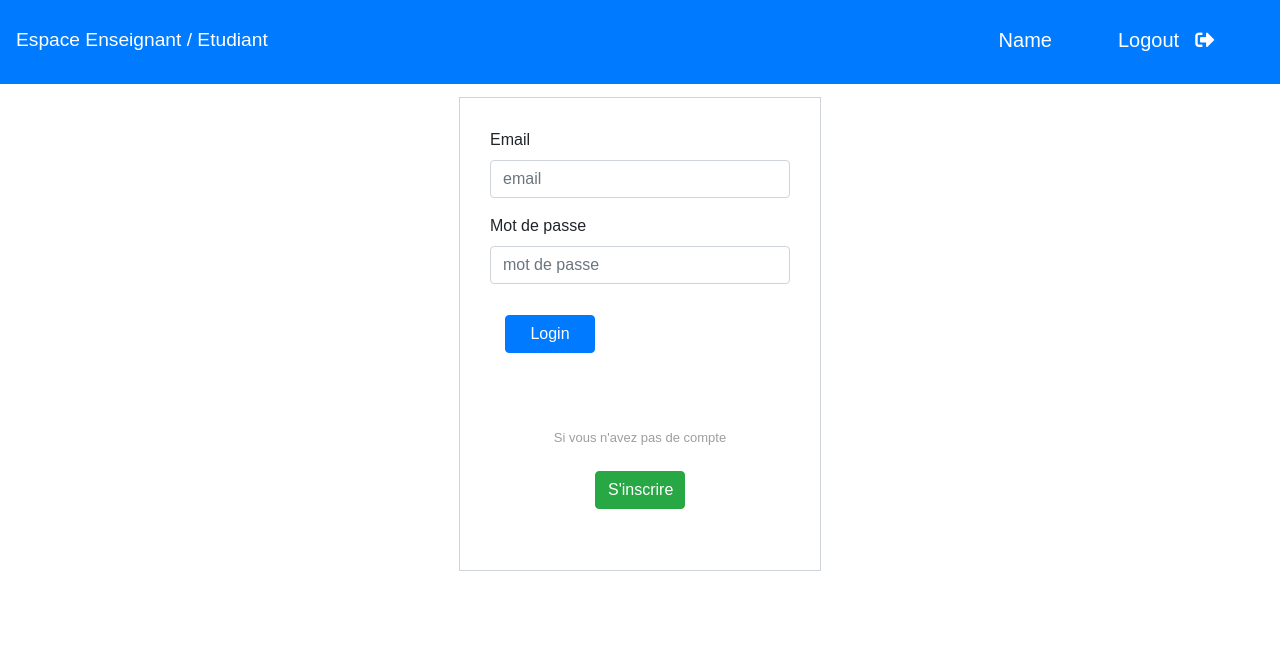
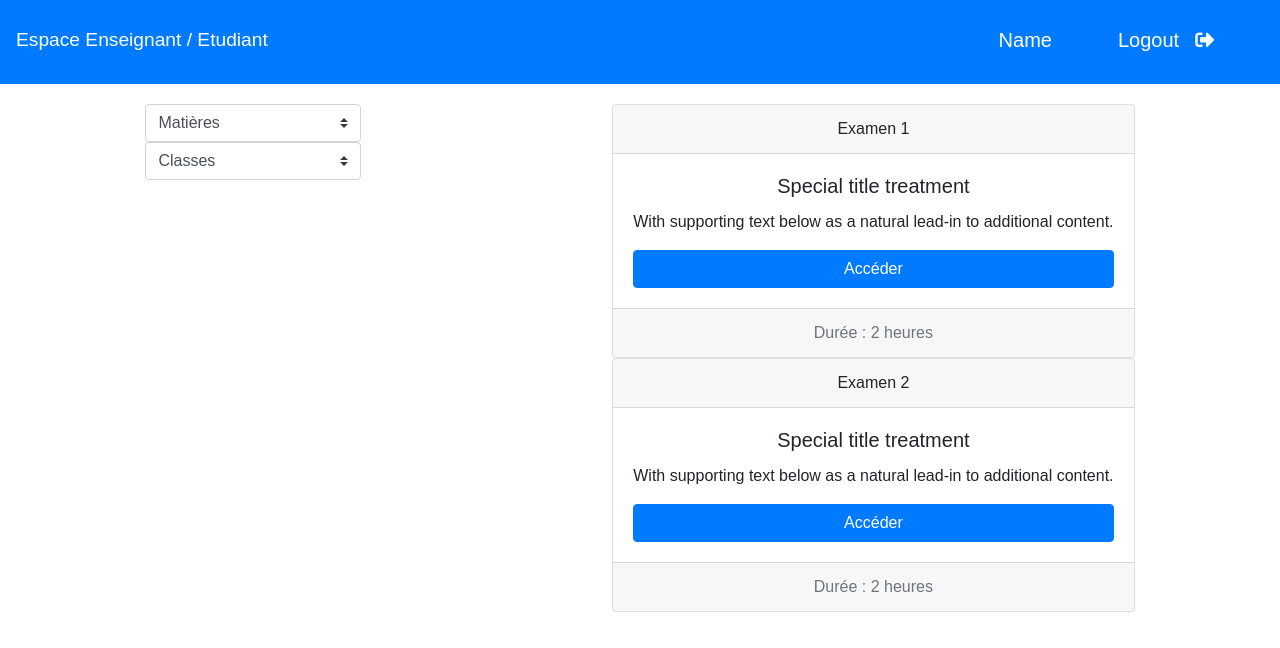
Before and after one commit to chix12/projectGMC, a React (Create React App) app in the folder my-project/: page / in a window 1280 px wide. Shown: the top 648 px of the page. Built offline with nearby package versions, Linux system fonts and the light colour scheme; the HTML template or start-up script is replaced by a standard one.

Commit message:
routers v2

```diff
--- a/my-project/src/Components/Enseignant/Modifier/Modifier.css
+++ b/my-project/src/Components/Enseignant/Modifier/Modifier.css
@@ -10,10 +10,6 @@
     color: grey
 }
 
-.btn{
-    width: 90px;
-    margin: 15px;
-}
 
 .edit-component-buttons{
     display: flex;
--- a/my-project/src/Components/Etudiant/SignUp/SignUp.css
+++ b/my-project/src/Components/Etudiant/SignUp/SignUp.css
@@ -7,18 +7,11 @@
     align-items: center
 }
 .signup-form{
-    flex-direction: column;
     border: 1px solid #ced4da;
-    display: flex;
-    justify-content: center;
-    align-items: center;
     width:500px;
     padding: 50px;
 }
 
-.form-control{
-   width:300px
-}
 
 .btn-primary{
     width:100%
@@ -27,3 +20,12 @@
     color:#007bff;
     margin-bottom:50px
 }
+
+.signup-inputs{
+    width:100%;
+
+}
+
+.signup-input{
+    width:400px
+}
--- a/my-project/src/Components/Etudiant/SignUp/SignUp.js
+++ b/my-project/src/Components/Etudiant/SignUp/SignUp.js
@@ -11,40 +11,40 @@ class SignUp extends React.Component{
 
             <form className='signup-form'>
             <h1 className='signup-title'>S'inscrire </h1>
-            <div className='signup-inputs'>
-                <div class="form-group row">
-                    <div class="col-sm-10">
-                        <input type="text"  class="form-control" id="staticEmail" placeholder="Prénom"/>
+            <div className='signup-inputs' >
+                <div class="form-group row" >
+                    <div class="col-sm-10" >
+                        <input type="text"  class="form-control signup-input" id="staticEmail" placeholder="Prénom"/>
                     </div>
                 </div>
                 <div class="form-group row">
                     <div class="col-sm-10">
-                        <input type="text"  class="form-control" id="staticEmail" placeholder="Nom"/>
+                        <input type="text"  class="form-control signup-input" id="staticEmail" placeholder="Nom"/>
                     </div>
                 </div>
                 <div class="form-group row">
                     <div class="col-sm-10">
-                        <input type="text"  class="form-control" id="staticEmail" placeholder="Email"/>
+                        <input type="text"  class="form-control signup-input" id="staticEmail" placeholder="Email"/>
                     </div>
                 </div>
                 <div class="form-group row">
                     <div class="col-sm-10">
-                        <input type="password" class="form-control" id="inputPassword" placeholder="mot de passe"/>
+                        <input type="password" class="form-control signup-input" id="inputPassword" placeholder="mot de passe"/>
                     </div>
                 </div>
                 <div class="form-group row">
                     <div class="col-sm-10">
-                        <input type="text"  class="form-control" id="staticEmail" placeholder="Classe"/>
+                        <input type="text"  class="form-control signup-input" id="staticEmail" placeholder="Classe"/>
                     </div>
                 </div>
                 <div class="form-group row">
                     <div class="col-sm-10">
-                        <input type="text"  class="form-control" id="staticEmail" placeholder="Voucher"/>
+                        <input type="text"  class="form-control signup-input" id="staticEmail" placeholder="Voucher"/>
                     </div>
                 </div>
+                </div>
+                 <button type="submit" class="btn btn-primary">Sign Up</button>
 
-                 <button type="submit" class="btn btn-primary">Sign Up</button>
-                </div>
             </form>
 
       </div>
--- a/my-project/src/Components/Header/Header.js
+++ b/my-project/src/Components/Header/Header.js
@@ -1,5 +1,6 @@
 import React from 'react'
 import './Header.css'
+import {Link} from 'react-router-dom'
 
 const Header = () => {
     return (
@@ -8,7 +9,7 @@ const Header = () => {
             <div className='my-header-user-logout'>
                 <p class="navbar-brand"> Name </p>
                 <div className='logout'>
-                    <p class="navbar-brand">Logout</p>
+                    <Link to='login'><p class="navbar-brand">Logout</p></Link>
                     <i className="logout-btn fas fa-sign-out-alt"></i>
                 </div>
             </div>
--- a/my-project/src/Components/Login/Login.css
+++ b/my-project/src/Components/Login/Login.css
@@ -9,6 +9,7 @@
 
     border: 1px solid #ced4da;
     padding: 30px;
+    width:400px
 
 }
 
@@ -17,14 +18,20 @@
     display: flex;
     flex-direction: column;
     margin-top:60px;
-    align-items: center
+    align-items: center;
+
 }
 
 
-.btn-signup{
-   width: 100%
+.login-btn-signup{
+    display: flex;
+    border: 1px solid #ced4da;
+    width: 100%
 }
 
+.btn-signup{
+    width:100%
+}
 .signup-label{
     color:#9E9E9E;
     font-size:13px
--- a/my-project/src/Components/Login/Login.js
+++ b/my-project/src/Components/Login/Login.js
@@ -21,9 +21,13 @@ class Login extends React.Component{
 
                 <button type="submit" class="btn btn-primary">Login</button>
 
-                <div class="form-group form-signup">
+                <div class="form-signup">
                     <label className='signup-label'>Si vous n'avez pas de compte</label>
-                    <Link to='/signup'><button type="submit" class="btn btn-success btn-signup">S'inscrire</button> </Link>
+                    <Link to='/signup' style={{width:'100%'}}>
+                        <div className='login-btn-signup' >
+                            <button type="submit" class="btn btn-success btn-signup">S'inscrire</button>
+                        </div>
+                    </Link>
                 </div>
 
             </form>
--- a/my-project/src/Routes/Routes.js
+++ b/my-project/src/Routes/Routes.js
@@ -2,15 +2,20 @@ import React from 'react'
 import {Route} from 'react-router-dom'
 
 import SignUp from '../Components/Etudiant/SignUp/SignUp'
+import EnseignantMain from '../Components/Enseignant/EnseignantMain/EnseignantMain'
 import Login from '../Components/Login/Login'
+
+import Modifier from '../Components/Enseignant/Modifier/Modifier'
 
 
 
 const Routes =()=>{
     return (
         <div>
-            <Route exact path='/' component={Login}/>
+            <Route exact path='/' component={EnseignantMain}/>
             <Route exact path='/signup' component={SignUp}/>
+            <Route exact path='/login' component={Login}/>
+            <Route exact path='/modifier' component={Modifier}/>
         </div>
     )
 }
```
